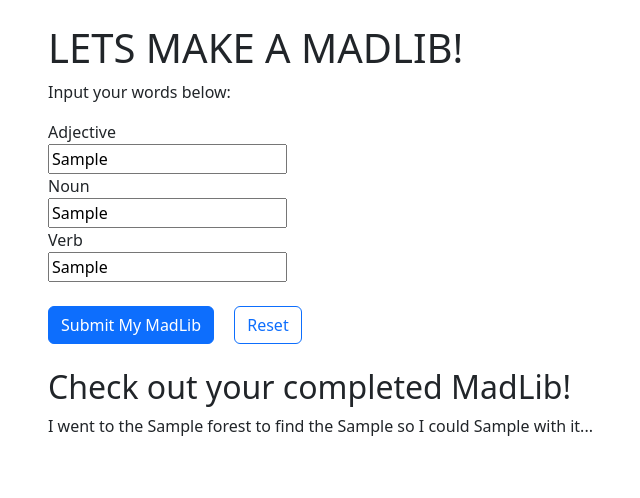
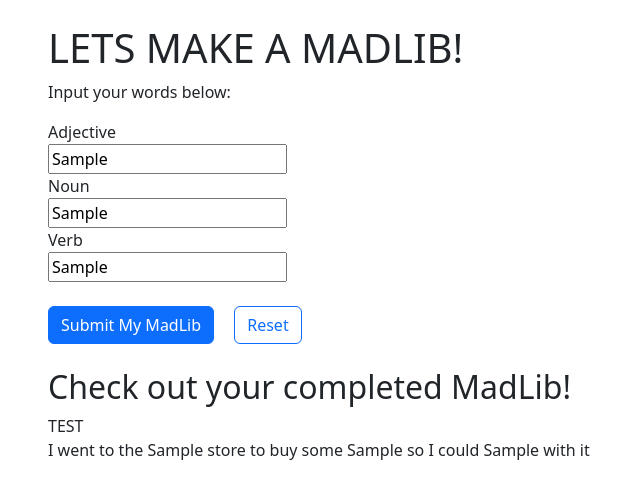
Before and after one commit to rroyle87/MadLibz, a plain HTML site: page index.html in a window 1280 px wide. Both pictures are taken after typing "Sample", "Sample", "Sample" into the empty fields and a click on the button "Submit My MadLib". Shown: the whole page, without its empty margins (0-640 px from the left). Drawn offline with nearby package versions, Linux system fonts and the light colour scheme.

Commit message:
updated javascript dynamic

```diff
--- a/app.js
+++ b/app.js
@@ -1,38 +1,33 @@
 let inputArray = [];
 
 function madInput() {
-  let adjective = document.getElementById("adjective");
-  let noun = document.getElementById("noun");
-  let verb = document.getElementById("verb");
+  inputArray = [];
+  let word1 = document.getElementById("adjective").value;
+  let word2 = document.getElementById("noun").value;
+  let word3 = document.getElementById("verb").value;
 
-  let value1 = adjective.value;
-  let value2 = noun.value;
-  let value3 = verb.value;
+  if (word1.length > 0 && word2.length > 0 && word3.length > 0) {
+    inputArray.push(word1, word2, word3);
+    generateMadLib(inputArray);
+  } else {
+    alert("Your LIB isn't MAD enough!");
+  }
 
-  inputArray.push(value1, value2, value3);
-  document.getElementById("word1").innerHTML = value1;
-  document.getElementById("word2").innerHTML = value2;
-  document.getElementById("word3").innerHTML = value3;
+  //toggleDivOn();
+}
 
-  toggleDivOn();
+function generateMadLib(inputArray) {
+  if (inputArray.length > 0) {
+    let madLibString =
+      "I went to the {0} store to buy some {1} so I could {2} with it";
+    for (let i = 0; i < inputArray.length; i++) {
+      madLibString = madLibString.replace("{" + i + "}", inputArray[i]);
+    }
+    document.getElementById("final").innerHTML = madLibString;
+    console.log(inputArray);
+  }
 }
 
 function clearArray() {
   inputArray.length = 0;
-  document.getElementById("word1").innerHTML = "";
-  document.getElementById("word2").innerHTML = "";
-  document.getElementById("word3").innerHTML = "";
-  toggleDivOff();
 }
-
-function toggleDivOn() {
-  let div = document.getElementById("final");
-  if ((inputArray.length = 0)) {
-    div.style.display = "none";
-  } else div.style.display = div.style.display == "none" ? "block" : "block";
-}
-
-function toggleDivOff() {
-  let div = document.getElementById("final");
-  div.style.display = div.style.display == "block" ? "none" : "none";
-}
--- a/index.html
+++ b/index.html
@@ -33,13 +33,9 @@
         </div>
         <div class="complete mt-4">
             <h2 class="madlibhead">Check out your completed MadLib!</h2>
-            <div id="final" style="display: none">
-                <p id="randomLib">
-                    I went to the <span id="word1"></span> forest to find the
-                    <span id="word2"></span> so I could <span id="word3"></span>
-                    with it...
-                </p>
-            </div>
+            <div id="test" style="display: block">
+            </div>TEST
+            <p id="final"></p>
         </div>
         <script src="https://cdn.jsdelivr.net/npm/bootstrap@5.3.2/dist/js/bootstrap.bundle.min.js"
             integrity="sha384-C6RzsynM9kWDrMNeT87bh95OGNyZPhcTNXj1NW7RuBCsyN/o0jlpcV8Qyq46cDfL"
```
